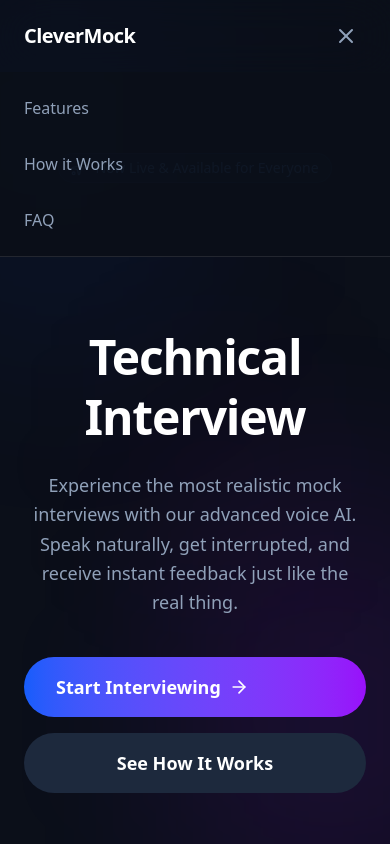
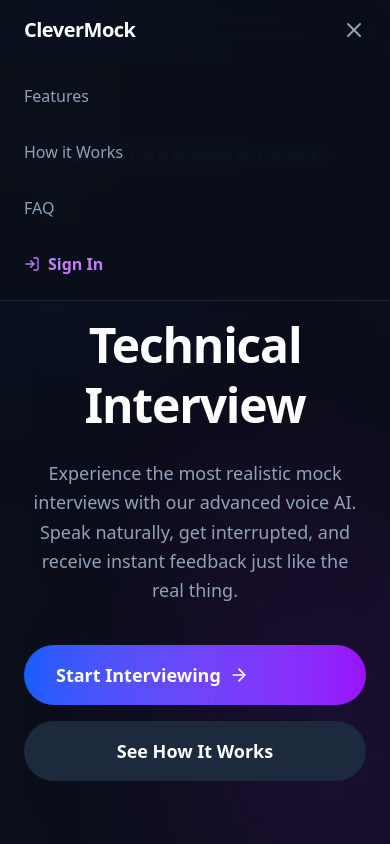
Before and after one commit to devinda0/clevermock-interview-platform, a Next.js app: page / in a window 390 px wide. Both pictures are taken after a click on the button 346 px from the left and 36 px from the top of the page. Shown: the top 844 px of the page. Built offline with nearby package versions, Linux system fonts and the light colour scheme.

Commit message:
feat: Introduce user authentication with context, secure API endpoints, and update UI for auth state.

```diff
--- a/app/layout.tsx
+++ b/app/layout.tsx
@@ -2,6 +2,7 @@
 import { Geist, Geist_Mono } from "next/font/google";
 import "./globals.css";
 import GoogleAnalytics from "./components/GoogleAnalytics";
+import { Providers } from "./providers";
 
 const geistSans = Geist({
   variable: "--font-geist-sans",
@@ -62,7 +63,9 @@
         className={`${geistSans.variable} ${geistMono.variable} antialiased`}
       >
         <GoogleAnalytics gaId="G-YXTRDB98JB" />
-        {children}
+        <Providers>
+          {children}
+        </Providers>
       </body>
     </html>
   );
--- a/app/page.tsx
+++ b/app/page.tsx
@@ -9,8 +9,12 @@
   ArrowRight,
   Zap,
   Menu,
-  X
+  X,
+  LogIn,
+  LogOut,
+  User
 } from 'lucide-react';
+import { useAuth } from "@/context/AuthContext";
 import Image from 'next/image';
 import Link from 'next/link';
 
@@ -78,6 +82,60 @@
   );
 };
 
+const LoginButton = () => {
+    const { user, logout, isLoading } = useAuth();
+
+    if (isLoading) return null;
+
+    if (user) {
+        return (
+            <div className="flex items-center gap-4">
+               <span className="text-sm text-slate-400 hidden lg:inline-block">Welcome back</span>
+               <button
+                onClick={logout}
+                className="px-5 py-2 rounded-full bg-slate-800 text-slate-200 text-sm font-semibold hover:bg-slate-700 transition-colors flex items-center gap-2 border border-white/5"
+               >
+                 <LogOut className="w-4 h-4" />
+                 Sign Out
+               </button>
+            </div>
+        )
+    }
+
+    return (
+        <Link href="/login" className="px-6 py-2 rounded-full bg-linear-to-r from-blue-600 to-purple-600 text-white text-sm font-bold hover:shadow-[0_0_20px_rgba(168,85,247,0.4)] transition-all hover:scale-105 active:scale-95 flex items-center gap-2">
+            Sign In
+            <LogIn className="w-4 h-4" />
+        </Link>
+    )
+}
+
+const MobileLoginButton = () => {
+   const { user, logout, isLoading } = useAuth();
+
+   if (isLoading) return null;
+
+    if (user) {
+         return (
+             <button
+                onClick={logout}
+                className="flex items-center gap-2 text-slate-400 hover:text-white py-2 transition-colors text-left"
+               >
+                 <LogOut className="w-4 h-4" />
+                 Sign Out
+               </button>
+         )
+    }
+
+    return (
+         <Link href="/login" className="flex items-center gap-2 text-purple-400 hover:text-purple-300 py-2 transition-colors font-semibold">
+             <LogIn className="w-4 h-4" />
+             Sign In
+         </Link>
+    )
+
+}
+
 export default function App(): React.ReactElement {
   const [isMobileMenuOpen, setIsMobileMenuOpen] = useState(false);
 
@@ -103,13 +161,12 @@
             <a href="#features" className="hover:text-white transition-colors hover:scale-105 transform duration-200">Features</a>
             <a href="#how-it-works" className="hover:text-white transition-colors hover:scale-105 transform duration-200">How it Works</a>
             <a href="#faq" className="hover:text-white transition-colors hover:scale-105 transform duration-200">FAQ</a>
+            <LoginButton />
           </div>
 
-          {/* Mobile Menu Button */}
           <button
-            className="md:hidden p-2 text-slate-400 hover:text-white transition-colors"
+            className="md:hidden text-slate-400 hover:text-white transition-colors"
             onClick={() => setIsMobileMenuOpen(!isMobileMenuOpen)}
-            aria-label="Toggle mobile menu"
           >
             {isMobileMenuOpen ? <X className="w-6 h-6" /> : <Menu className="w-6 h-6" />}
           </button>
@@ -139,6 +196,7 @@
             >
               FAQ
             </a>
+             <MobileLoginButton />
           </div>
         )}
       </header>
--- a/app/prepare/page.tsx
+++ b/app/prepare/page.tsx
@@ -1,9 +1,30 @@
 "use client"
 
 import { VideoInterviewPrepForm } from "@/components/video-interview-prep-form"
-import { Sparkles, Zap } from "lucide-react"
+import { Sparkles, Zap, Loader2 } from "lucide-react"
+import { useAuth } from "@/context/AuthContext"
+import { useRouter } from "next/navigation"
+import { useEffect } from "react"
 
 export default function PreparePage() {
+  const { user, isLoading } = useAuth()
+  const router = useRouter()
+
+  useEffect(() => {
+    if (!isLoading && !user) {
+      router.push("/login")
+    }
+  }, [isLoading, user, router])
+
+  if (isLoading) {
+    return (
+      <div className="min-h-screen bg-[#0B0F19] flex items-center justify-center">
+        <Loader2 className="w-8 h-8 text-purple-500 animate-spin" />
+      </div>
+    )
+  }
+
+  if (!user) return null
   return (
     <div className="min-h-screen bg-[#0B0F19] relative overflow-hidden flex flex-col items-center justify-center p-6 sm:p-12 font-sans selection:bg-purple-500/30 selection:text-purple-200">
 
--- /dev/null
+++ b/app/providers.tsx
@@ -0,0 +1,7 @@
+"use client";
+
+import { AuthProvider } from "@/context/AuthContext";
+
+export function Providers({ children }: { children: React.ReactNode }) {
+  return <AuthProvider>{children}</AuthProvider>;
+}
--- /dev/null
+++ b/context/AuthContext.tsx
@@ -0,0 +1,82 @@
+"use client";
+
+import React, { createContext, useContext, useEffect, useState } from "react";
+import { useRouter, usePathname } from "next/navigation";
+
+interface User {
+  email: string;
+}
+
+interface AuthContextType {
+  user: User | null;
+  isLoading: boolean;
+  isAuthenticated: boolean;
+  login: (token: string, refreshToken: string) => void;
+  logout: () => void;
+}
+
+const AuthContext = createContext<AuthContextType | undefined>(undefined);
+
+export function AuthProvider({ children }: { children: React.ReactNode }) {
+  const [user, setUser] = useState<User | null>(null);
+  const [isLoading, setIsLoading] = useState(true);
+  const router = useRouter();
+  const pathname = usePathname();
+
+  useEffect(() => {
+    // Check for token on mount
+    const checkAuth = () => {
+      const token = localStorage.getItem("access_token");
+      if (token) {
+        // In a real app we might validate the token with the backend here
+        // For now, we'll assume existence means logged in
+        // We can optionally decode the token to get user info if needed
+        setUser({ email: "user@example.com" }); // Placeholder
+      } else {
+        setUser(null);
+      }
+      setIsLoading(false);
+    };
+
+    checkAuth();
+  }, []);
+
+  const login = (token: string, refreshToken: string) => {
+    localStorage.setItem("access_token", token);
+    localStorage.setItem("refresh_token", refreshToken);
+    document.cookie = `access_token=${token}; path=/; max-age=86400; SameSite=Strict`;
+    setUser({ email: "user@example.com" }); // Placeholder
+    router.refresh();
+  };
+
+  const logout = () => {
+    localStorage.removeItem("access_token");
+    localStorage.removeItem("refresh_token");
+    document.cookie = "access_token=; path=/; max-age=0; SameSite=Strict";
+    setUser(null);
+    router.push("/login");
+    router.refresh();
+  };
+
+  return (
+    <AuthContext.Provider
+      value={{
+        user,
+        isLoading,
+        isAuthenticated: !!user,
+        login,
+        logout,
+      }}
+    >
+      {children}
+    </AuthContext.Provider>
+  );
+}
+
+export function useAuth() {
+  const context = useContext(AuthContext);
+  if (context === undefined) {
+    throw new Error("useAuth must be used within an AuthProvider");
+  }
+  return context;
+}
--- a/lib/api.ts
+++ b/lib/api.ts
@@ -36,8 +36,13 @@
   formData.append('position', position);
   formData.append('instruction', instruction);
 
+  const token = localStorage.getItem("access_token");
+
   const response = await fetch(`${API_BASE_URL}/api/v1/prepare/start`, {
     method: 'POST',
+    headers: {
+        ...(token ? { 'Authorization': `Bearer ${token}` } : {}),
+    },
     body: formData,
   });
 
@@ -59,8 +64,13 @@
   const formData = new FormData();
   formData.append('message', message);
 
+  const token = localStorage.getItem("access_token");
+
   const response = await fetch(`${API_BASE_URL}/api/v1/prepare/${conversationId}/refine`, {
     method: 'POST',
+    headers: {
+        ...(token ? { 'Authorization': `Bearer ${token}` } : {}),
+    },
     body: formData,
   });
 
@@ -76,8 +86,13 @@
  * Accept the interview details and proceed to interview
  */
 export async function acceptDetails(conversationId: string): Promise<AcceptResponse> {
+  const token = localStorage.getItem("access_token");
+
   const response = await fetch(`${API_BASE_URL}/api/v1/prepare/${conversationId}/accept`, {
     method: 'POST',
+    headers: {
+        ...(token ? { 'Authorization': `Bearer ${token}` } : {}),
+    },
   });
 
   if (!response.ok) {
```
